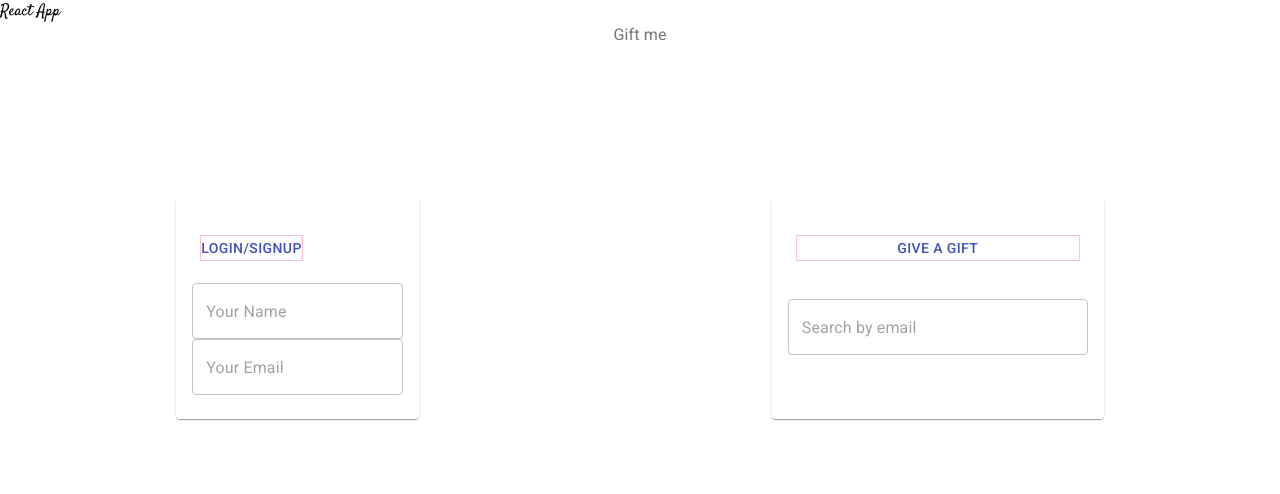
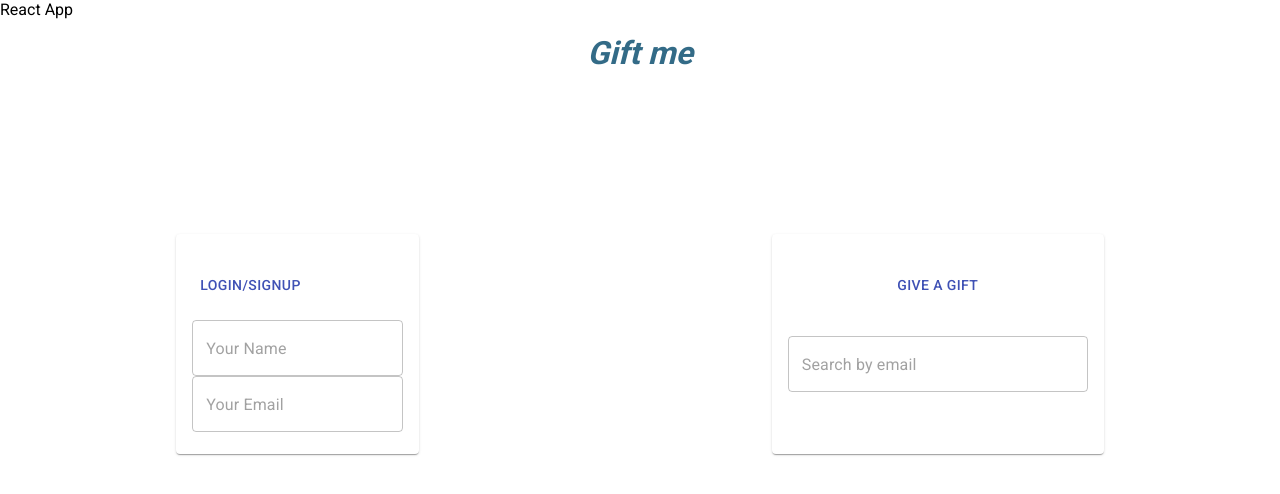
Before and after one commit to mem00/Gift-Me, a React (Create React App) app in the folder client/: page / in a window 1280 px wide. Shown: the top 494 px of the page. Built offline with nearby package versions, Linux system fonts and the light colour scheme.

Commit message:
frontPageChanges

```diff
--- a/client/public/index.html
+++ b/client/public/index.html
@@ -12,7 +12,7 @@
     -->
     <link rel="manifest" href="%PUBLIC_URL%/manifest.json" />
     <style>
-      @import url('https://fonts.googleapis.com/css?family=Satisfy&display=swap');
+      /* @import url('https://fonts.googleapis.com/css?family=Satisfy&display=swap'); */
       </style
     <!--
       Notice the use of %PUBLIC_URL% in the tags above.
--- a/client/src/App.css
+++ b/client/src/App.css
@@ -36,141 +36,33 @@
   display:flex;
   justify-content: space-around;
   margin-top:150px;
-  /* border:1px solid red; */
 
 }
-#search{
-  /* border:1px solid blue; */
 
-}
-#create-wrapper{
-  /* border:1px solid blue; */
-}
-/* .price-wrapper{
-display: flex;
-flex-direction: row;
-} */
 
 body{
-  font-family: 'Satisfy', cursive;
-  /* background-image:url("https://res.cloudinary.com/db77zoxry/image/upload/v1560914775/leone-venter-469710-unsplash.jpg"); */
 
+  font-family: "Roboto";
   background-size: cover;
 }
 
 .top-title{
   text-align:center;
-  font-size:100px;
+
   /* border:1px solid blue; */
   margin-top:60px;
   color:#336B87;
-  /* -webkit-animation: bounce-in-top 1.6s both;
-	        animation: bounce-in-top 1.6s both; */
+  font-style:italic;
+  height:50px;
+  margin:15px;
+
 }
-/* @-webkit-keyframes bounce-in-top {
-  0% {
-    -webkit-transform: translateY(-500px);
-            transform: translateY(-500px);
-    -webkit-animation-timing-function: ease-in;
-            animation-timing-function: ease-in;
-    opacity: 0;
-  }
-  38% {
-    -webkit-transform: translateY(0);
-            transform: translateY(0);
-    -webkit-animation-timing-function: ease-out;
-            animation-timing-function: ease-out;
-    opacity: 1;
-  }
-  55% {
-    -webkit-transform: translateY(-65px);
-            transform: translateY(-65px);
-    -webkit-animation-timing-function: ease-in;
-            animation-timing-function: ease-in;
-  }
-  72% {
-    -webkit-transform: translateY(0);
-            transform: translateY(0);
-    -webkit-animation-timing-function: ease-out;
-            animation-timing-function: ease-out;
-  }
-  81% {
-    -webkit-transform: translateY(-28px);
-            transform: translateY(-28px);
-    -webkit-animation-timing-function: ease-in;
-            animation-timing-function: ease-in;
-  }
-  90% {
-    -webkit-transform: translateY(0);
-            transform: translateY(0);
-    -webkit-animation-timing-function: ease-out;
-            animation-timing-function: ease-out;
-  }
-  95% {
-    -webkit-transform: translateY(-8px);
-            transform: translateY(-8px);
-    -webkit-animation-timing-function: ease-in;
-            animation-timing-function: ease-in;
-  }
-  100% {
-    -webkit-transform: translateY(0);
-            transform: translateY(0);
-    -webkit-animation-timing-function: ease-out;
-            animation-timing-function: ease-out;
-  }
+
+
+
+.MuiTypography-body1{
+
 }
-@keyframes bounce-in-top {
-  0% {
-    -webkit-transform: translateY(-500px);
-            transform: translateY(-500px);
-    -webkit-animation-timing-function: ease-in;
-            animation-timing-function: ease-in;
-    opacity: 0;
-  }
-  38% {
-    -webkit-transform: translateY(0);
-            transform: translateY(0);
-    -webkit-animation-timing-function: ease-out;
-            animation-timing-function: ease-out;
-    opacity: 1;
-  }
-  55% {
-    -webkit-transform: translateY(-65px);
-            transform: translateY(-65px);
-    -webkit-animation-timing-function: ease-in;
-            animation-timing-function: ease-in;
-  }
-  72% {
-    -webkit-transform: translateY(0);
-            transform: translateY(0);
-    -webkit-animation-timing-function: ease-out;
-            animation-timing-function: ease-out;
-  }
-  81% {
-    -webkit-transform: translateY(-28px);
-            transform: translateY(-28px);
-    -webkit-animation-timing-function: ease-in;
-            animation-timing-function: ease-in;
-  }
-  90% {
-    -webkit-transform: translateY(0);
-            transform: translateY(0);
-    -webkit-animation-timing-function: ease-out;
-            animation-timing-function: ease-out;
-  }
-  95% {
-    -webkit-transform: translateY(-8px);
-            transform: translateY(-8px);
-    -webkit-animation-timing-function: ease-in;
-            animation-timing-function: ease-in;
-  }
-  100% {
-    -webkit-transform: translateY(0);
-            transform: translateY(0);
-    -webkit-animation-timing-function: ease-out;
-            animation-timing-function: ease-out;
-  }
-} */
 
 
 .h-one{
@@ -179,35 +71,7 @@ body{
   font-size:40px;
   padding-left:40px;
 }
-/* .matching-front{
-    -webkit-animation: slide-in-fwd-bottom 0.4s cubic-bezier(0.250, 0.460, 0.450, 0.940) both;
-            animation: slide-in-fwd-bottom 0.4s cubic-bezier(0.250, 0.460, 0.450, 0.940) both;
 
-}
-@-webkit-keyframes slide-in-fwd-bottom {
-  0% {
-    -webkit-transform: translateZ(-1400px) translateY(800px);
-            transform: translateZ(-1400px) translateY(800px);
-    opacity: 0;
-  }
-  100% {
-    -webkit-transform: translateZ(0) translateY(0);
-            transform: translateZ(0) translateY(0);
-    opacity: 1;
-  }
-}
-@keyframes slide-in-fwd-bottom {
-  0% {
-    -webkit-transform: translateZ(-1400px) translateY(800px);
-            transform: translateZ(-1400px) translateY(800px);
-    opacity: 0;
-  }
-  100% {
-    -webkit-transform: translateZ(0) translateY(0);
-            transform: translateZ(0) translateY(0);
-    opacity: 1;
-  }
-} */
 .search-wrapper{
 display:flex;
 flex-direction:column;
@@ -216,7 +80,6 @@ width:300px;
 .button{
   margin-bottom:100px;
   height:70px;
-  border:1px solid blue;
   font-family: 'Satisfy', cursive;
 
 
@@ -224,7 +87,6 @@ width:300px;
 .wishlist-wrapper{
   display:flex;
   flex-direction:column;
-  border:1px solid blue;
   width: 500px;
   height:500px;
   margin:0 auto;
@@ -235,18 +97,17 @@ width:300px;
 }
 i.material.md-24{
   margin:0px;
-  border:1px solid yellow;
+
 
 }
 .last{
   display:flex;
   flex-direction:row;
-  border:1px solid blue;
+
   justify-content:center;
 
 }
 .item-wrapper{
-  border:1px solid red;
   display:flex;
   justify-content:space-between;
   padding:10px;
@@ -256,16 +117,9 @@ i.material.md-24{
   padding-top:15px;
   padding-right:10px;
 }
-.MuiButton-label{
-  border:1px solid pink;
 
-}
-.event-button{
-  border:1px solid black;
-}
-.MuiButtonBase-root.MuiButton-root.event-button.MuiButton-contained{
 
-}
+
 .event-wrapper{
   display:flex;
   flex-direction: row;
@@ -278,3 +132,10 @@ text-align:right;
 padding:20px;
 
 }
+
+/* .top-flex:last-child {
+  font-size:200%;
+  margin:15px;
+  border:1px solid blue;
+  height:200px;
+} */
--- a/client/src/components/Home.js
+++ b/client/src/components/Home.js
@@ -8,15 +8,23 @@ import CardContent from '@material-ui/core/CardContent';
 
 import Typography from '@material-ui/core/Typography';
 
+import {makeStyles} from '@material-ui/styles'
 
+const clear = makeStyles({
+  root: {
+
+      height: '220px',
+
+  }
+})
 
 function Home() {
-
+  const classes = clear();
       return(
         <div>
-          <Typography color="textSecondary" className="top-title" gutter bottom>Gift me</Typography>
+          <h1 className="top-title" >Gift me</h1>
             <div className="top-flex">
-              <Card>
+              <Card className={classes.root}>
                 <CardContent>
                   <Typography >
                     <CreateWishlist />
@@ -25,9 +33,9 @@ function Home() {
               </Card>
               <Card>
                 <CardContent>
-                  <Typography>
+
                     <Search />
-                  </Typography>
+
                 </CardContent>
               </Card>
             </div>
--- a/client/src/components/ShowWishlist.js
+++ b/client/src/components/ShowWishlist.js
@@ -74,8 +74,8 @@ class ShowWishlist extends Component {
       <div key={item.id}>
         <h4 className="item-wrapper">
 
-        <div>{item.name}{"      "}{"$"}{item.price}{"      "}
-        <a target="_blank"  rel="noopener noreferrer" href={item.link}>Link</a>
+        <div>{item.name}{"      "}{"    "}{"$"}{item.price}{"       "}
+        <a target="_blank"  rel="noopener noreferrer" href={item.link}>link</a>
         </div><div className="icon-wrapper"><MaterialIcon onClick= {()=>this.handleDelete("item", item.id)} icon= "delete" name="item"> </MaterialIcon>
         <Link to={{pathname: '/update-item', state: {itemId: item.id, wishlistId : this.state.wishlistId}}}><MaterialIcon icon="edit" /> </Link> </div>
       </h4></div>)
```
